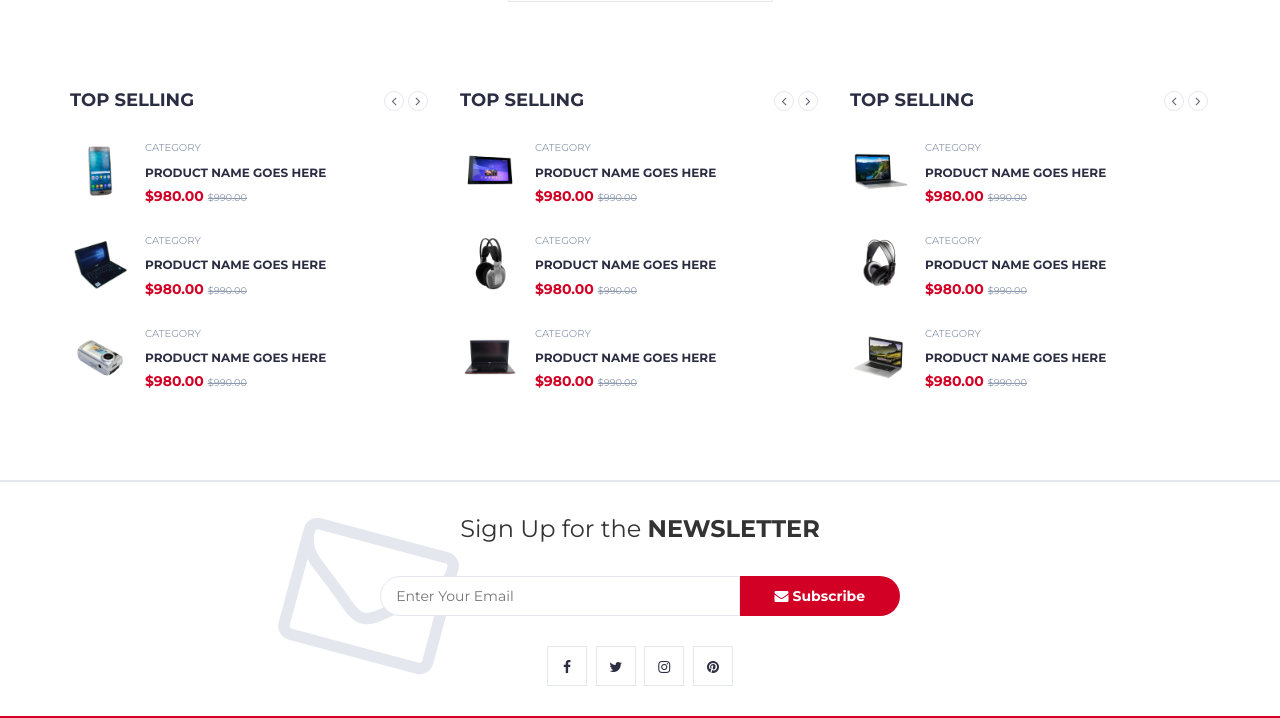
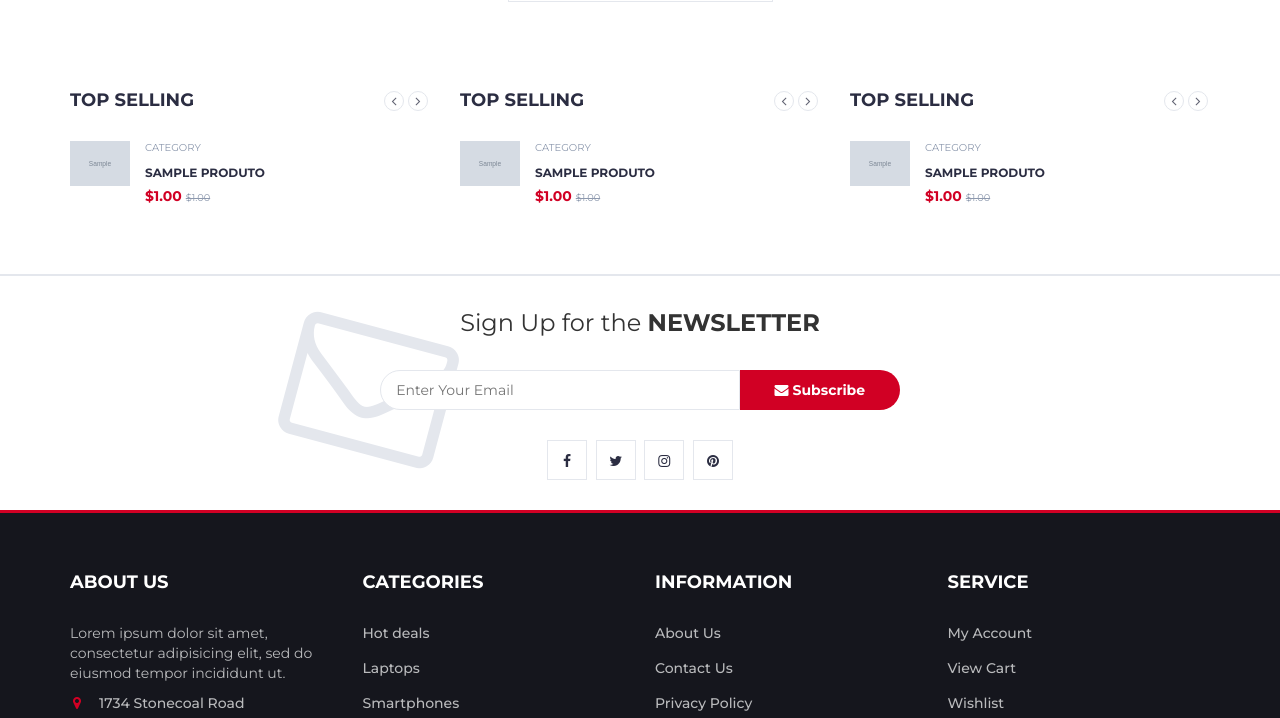
Before and after one commit to DaviVidal01/Electro_Template, a Django app: page / in a window 1280 px wide. Shown: the part 2074-2792 px from the top of the page. Run offline with Django 4.2, Linux system fonts and the light colour scheme; tables that the repository leaves empty hold one stand-in row (values such as "Sample post"); grey boxes marked "Sample" are stand-in pictures; some libraries are stand-ins or nearby versions.

Commit message:
Últimos ajustes

```diff
--- a/Electro_Master/Website/templates/index.html
+++ b/Electro_Master/Website/templates/index.html
@@ -269,85 +269,37 @@
 
 						<div class="products-widget-slick" data-nav="#slick-nav-3">
 							<div>
+								{% for x in prod %}
 								<!-- product widget -->
 								<div class="product-widget">
 									<div class="product-img">
-										<img src="./img/product07.png" alt="">
+										<img src="{{ x.image.url }}" alt="">
 									</div>
 									<div class="product-body">
 										<p class="product-category">Category</p>
-										<h3 class="product-name"><a href="#">product name goes here</a></h3>
-										<h4 class="product-price">$980.00 <del class="product-old-price">$990.00</del></h4>
+										<h3 class="product-name"><a href="#">{{ x.title }}</a></h3>
+										<h4 class="product-price">${{ x.precoA }} <del class="product-old-price">${{ x.precoD }}</del></h4>
 									</div>
 								</div>
 								<!-- /product widget -->
+								{% endfor %}
+							</div>
 
+							<div>
+								{% for x in prod %}
 								<!-- product widget -->
 								<div class="product-widget">
 									<div class="product-img">
-										<img src="./img/product08.png" alt="">
+										<img src="{{ x.image.url }}" alt="">
 									</div>
 									<div class="product-body">
 										<p class="product-category">Category</p>
-										<h3 class="product-name"><a href="#">product name goes here</a></h3>
-										<h4 class="product-price">$980.00 <del class="product-old-price">$990.00</del></h4>
+										<h3 class="product-name"><a href="#">{{ x.title }}</a></h3>
+										<h4 class="product-price">${{ x.precoA }} <del class="product-old-price">${{ x.precoD }}</del></h4>
 									</div>
 								</div>
 								<!-- /product widget -->
-
-								<!-- product widget -->
-								<div class="product-widget">
-									<div class="product-img">
-										<img src="./img/product09.png" alt="">
-									</div>
-									<div class="product-body">
-										<p class="product-category">Category</p>
-										<h3 class="product-name"><a href="#">product name goes here</a></h3>
-										<h4 class="product-price">$980.00 <del class="product-old-price">$990.00</del></h4>
-									</div>
-								</div>
-								<!-- product widget -->
-							</div>
-
-							<div>
-								<!-- product widget -->
-								<div class="product-widget">
-									<div class="product-img">
-										<img src="./img/product01.png" alt="">
-									</div>
-									<div class="product-body">
-										<p class="product-category">Category</p>
-										<h3 class="product-name"><a href="#">product name goes here</a></h3>
-										<h4 class="product-price">$980.00 <del class="product-old-price">$990.00</del></h4>
-									</div>
-								</div>
-								<!-- /product widget -->
-
-								<!-- product widget -->
-								<div class="product-widget">
-									<div class="product-img">
-										<img src="./img/product02.png" alt="">
-									</div>
-									<div class="product-body">
-										<p class="product-category">Category</p>
-										<h3 class="product-name"><a href="#">product name goes here</a></h3>
-										<h4 class="product-price">$980.00 <del class="product-old-price">$990.00</del></h4>
-									</div>
-								</div>
-								<!-- /product widget -->
-
-								<!-- product widget -->
-								<div class="product-widget">
-									<div class="product-img">
-										<img src="./img/product03.png" alt="">
-									</div>
-									<div class="product-body">
-										<p class="product-category">Category</p>
-										<h3 class="product-name"><a href="#">product name goes here</a></h3>
-										<h4 class="product-price">$980.00 <del class="product-old-price">$990.00</del></h4>
-									</div>
-								</div>
-								<!-- product widget -->
+								{% endfor %}
 							</div>
 						</div>
 					</div>
@@ -362,85 +314,37 @@
 
 						<div class="products-widget-slick" data-nav="#slick-nav-4">
 							<div>
+								{% for x in prod %}
 								<!-- product widget -->
 								<div class="product-widget">
 									<div class="product-img">
-										<img src="./img/product04.png" alt="">
+										<img src="{{ x.image.url }}" alt="">
 									</div>
 									<div class="product-body">
 										<p class="product-category">Category</p>
-										<h3 class="product-name"><a href="#">product name goes here</a></h3>
-										<h4 class="product-price">$980.00 <del class="product-old-price">$990.00</del></h4>
+										<h3 class="product-name"><a href="#">{{ x.title }}</a></h3>
+										<h4 class="product-price">${{ x.precoA }} <del class="product-old-price">${{ x.precoD }}</del></h4>
 									</div>
 								</div>
 								<!-- /product widget -->
+								{% endfor %}
+							</div>
 
+							<div>
+								{% for x in prod %}
 								<!-- product widget -->
 								<div class="product-widget">
 									<div class="product-img">
-										<img src="./img/product05.png" alt="">
+										<img src="{{ x.image.url }}" alt="">
 									</div>
 									<div class="product-body">
 										<p class="product-category">Category</p>
-										<h3 class="product-name"><a href="#">product name goes here</a></h3>
-										<h4 class="product-price">$980.00 <del class="product-old-price">$990.00</del></h4>
+										<h3 class="product-name"><a href="#">{{ x.title }}</a></h3>
+										<h4 class="product-price">${{ x.precoA }} <del class="product-old-price">${{ x.precoD }}</del></h4>
 									</div>
 								</div>
 								<!-- /product widget -->
-
-								<!-- product widget -->
-								<div class="product-widget">
-									<div class="product-img">
-										<img src="./img/product06.png" alt="">
-									</div>
-									<div class="product-body">
-										<p class="product-category">Category</p>
-										<h3 class="product-name"><a href="#">product name goes here</a></h3>
-										<h4 class="product-price">$980.00 <del class="product-old-price">$990.00</del></h4>
-									</div>
-								</div>
-								<!-- product widget -->
-							</div>
-
-							<div>
-								<!-- product widget -->
-								<div class="product-widget">
-									<div class="product-img">
-										<img src="./img/product07.png" alt="">
-									</div>
-									<div class="product-body">
-										<p class="product-category">Category</p>
-										<h3 class="product-name"><a href="#">product name goes here</a></h3>
-										<h4 class="product-price">$980.00 <del class="product-old-price">$990.00</del></h4>
-									</div>
-								</div>
-								<!-- /product widget -->
-
-								<!-- product widget -->
-								<div class="product-widget">
-									<div class="product-img">
-										<img src="./img/product08.png" alt="">
-									</div>
-									<div class="product-body">
-										<p class="product-category">Category</p>
-										<h3 class="product-name"><a href="#">product name goes here</a></h3>
-										<h4 class="product-price">$980.00 <del class="product-old-price">$990.00</del></h4>
-									</div>
-								</div>
-								<!-- /product widget -->
-
-								<!-- product widget -->
-								<div class="product-widget">
-									<div class="product-img">
-										<img src="./img/product09.png" alt="">
-									</div>
-									<div class="product-body">
-										<p class="product-category">Category</p>
-										<h3 class="product-name"><a href="#">product name goes here</a></h3>
-										<h4 class="product-price">$980.00 <del class="product-old-price">$990.00</del></h4>
-									</div>
-								</div>
-								<!-- product widget -->
+								{% endfor %}
 							</div>
 						</div>
 					</div>
@@ -457,85 +361,37 @@
 
 						<div class="products-widget-slick" data-nav="#slick-nav-5">
 							<div>
+								{% for x in prod %}
 								<!-- product widget -->
 								<div class="product-widget">
 									<div class="product-img">
-										<img src="./img/product01.png" alt="">
+										<img src="{{ x.image.url }}" alt="">
 									</div>
 									<div class="product-body">
 										<p class="product-category">Category</p>
-										<h3 class="product-name"><a href="#">product name goes here</a></h3>
-										<h4 class="product-price">$980.00 <del class="product-old-price">$990.00</del></h4>
+										<h3 class="product-name"><a href="#">{{ x.title }}</a></h3>
+										<h4 class="product-price">${{ x.precoA }} <del class="product-old-price">${{ x.precoD }}</del></h4>
 									</div>
 								</div>
 								<!-- /product widget -->
+								{% endfor %}
+							</div>
 
+							<div>
+								{% for x in prod %}
 								<!-- product widget -->
 								<div class="product-widget">
 									<div class="product-img">
-										<img src="./img/product02.png" alt="">
+										<img src="{{ x.image.url }}" alt="">
 									</div>
 									<div class="product-body">
 										<p class="product-category">Category</p>
-										<h3 class="product-name"><a href="#">product name goes here</a></h3>
-										<h4 class="product-price">$980.00 <del class="product-old-price">$990.00</del></h4>
+										<h3 class="product-name"><a href="#">{{ x.title }}</a></h3>
+										<h4 class="product-price">${{ x.precoA }} <del class="product-old-price">${{ x.precoD }}</del></h4>
 									</div>
 								</div>
 								<!-- /product widget -->
-
-								<!-- product widget -->
-								<div class="product-widget">
-									<div class="product-img">
-										<img src="./img/product03.png" alt="">
-									</div>
-									<div class="product-body">
-										<p class="product-category">Category</p>
-										<h3 class="product-name"><a href="#">product name goes here</a></h3>
-										<h4 class="product-price">$980.00 <del class="product-old-price">$990.00</del></h4>
-									</div>
-								</div>
-								<!-- product widget -->
-							</div>
-
-							<div>
-								<!-- product widget -->
-								<div class="product-widget">
-									<div class="product-img">
-										<img src="./img/product04.png" alt="">
-									</div>
-									<div class="product-body">
-										<p class="product-category">Category</p>
-										<h3 class="product-name"><a href="#">product name goes here</a></h3>
-										<h4 class="product-price">$980.00 <del class="product-old-price">$990.00</del></h4>
-									</div>
-								</div>
-								<!-- /product widget -->
-
-								<!-- product widget -->
-								<div class="product-widget">
-									<div class="product-img">
-										<img src="./img/product05.png" alt="">
-									</div>
-									<div class="product-body">
-										<p class="product-category">Category</p>
-										<h3 class="product-name"><a href="#">product name goes here</a></h3>
-										<h4 class="product-price">$980.00 <del class="product-old-price">$990.00</del></h4>
-									</div>
-								</div>
-								<!-- /product widget -->
-
-								<!-- product widget -->
-								<div class="product-widget">
-									<div class="product-img">
-										<img src="./img/product06.png" alt="">
-									</div>
-									<div class="product-body">
-										<p class="product-category">Category</p>
-										<h3 class="product-name"><a href="#">product name goes here</a></h3>
-										<h4 class="product-price">$980.00 <del class="product-old-price">$990.00</del></h4>
-									</div>
-								</div>
-								<!-- product widget -->
+								{% endfor %}
 							</div>
 						</div>
 					</div>
```
Also changed, not shown: Electro_Master/upload/images/product08_Mr4VpTd.png (added), Electro_Master/upload/images/product09_XfDnmBv.png (added).
